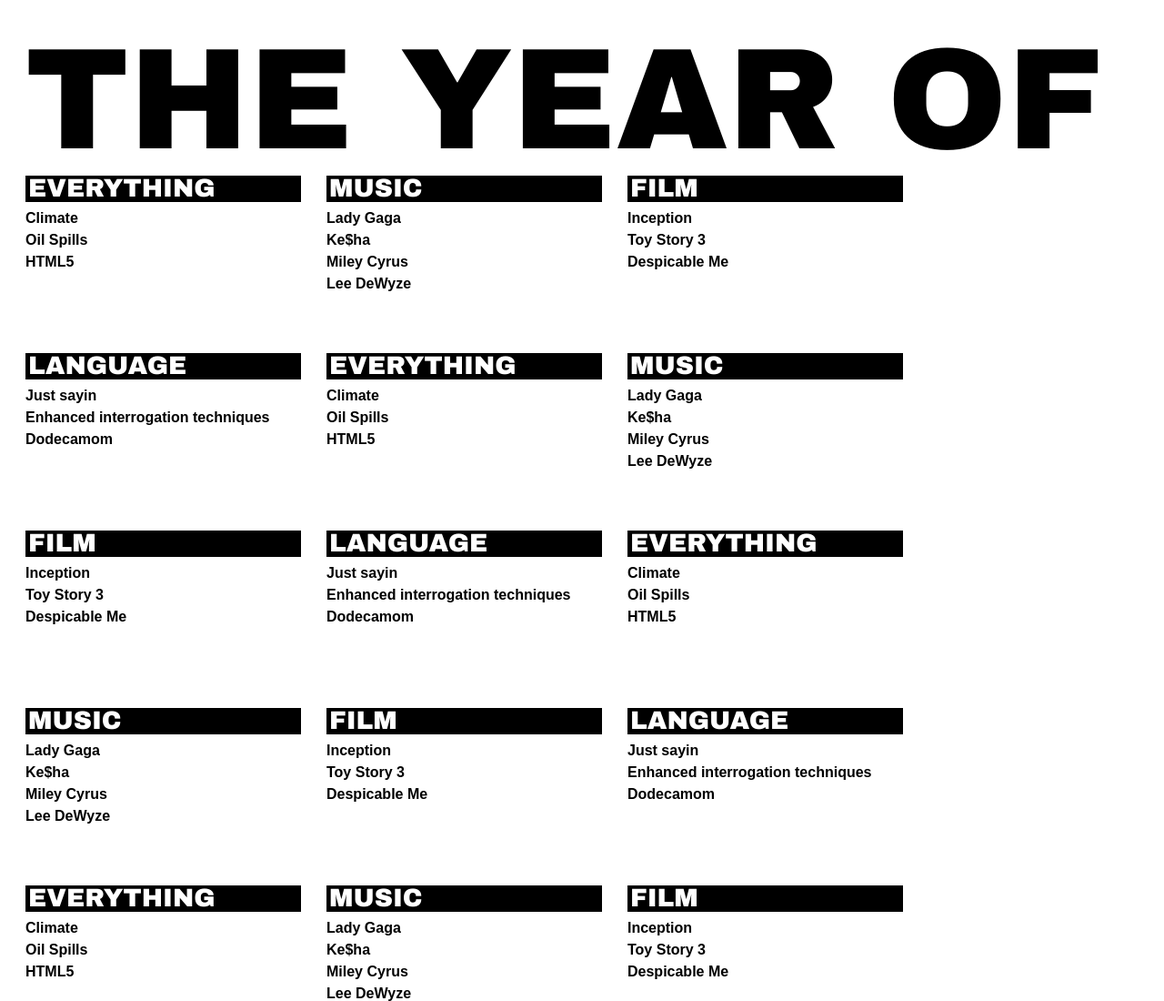
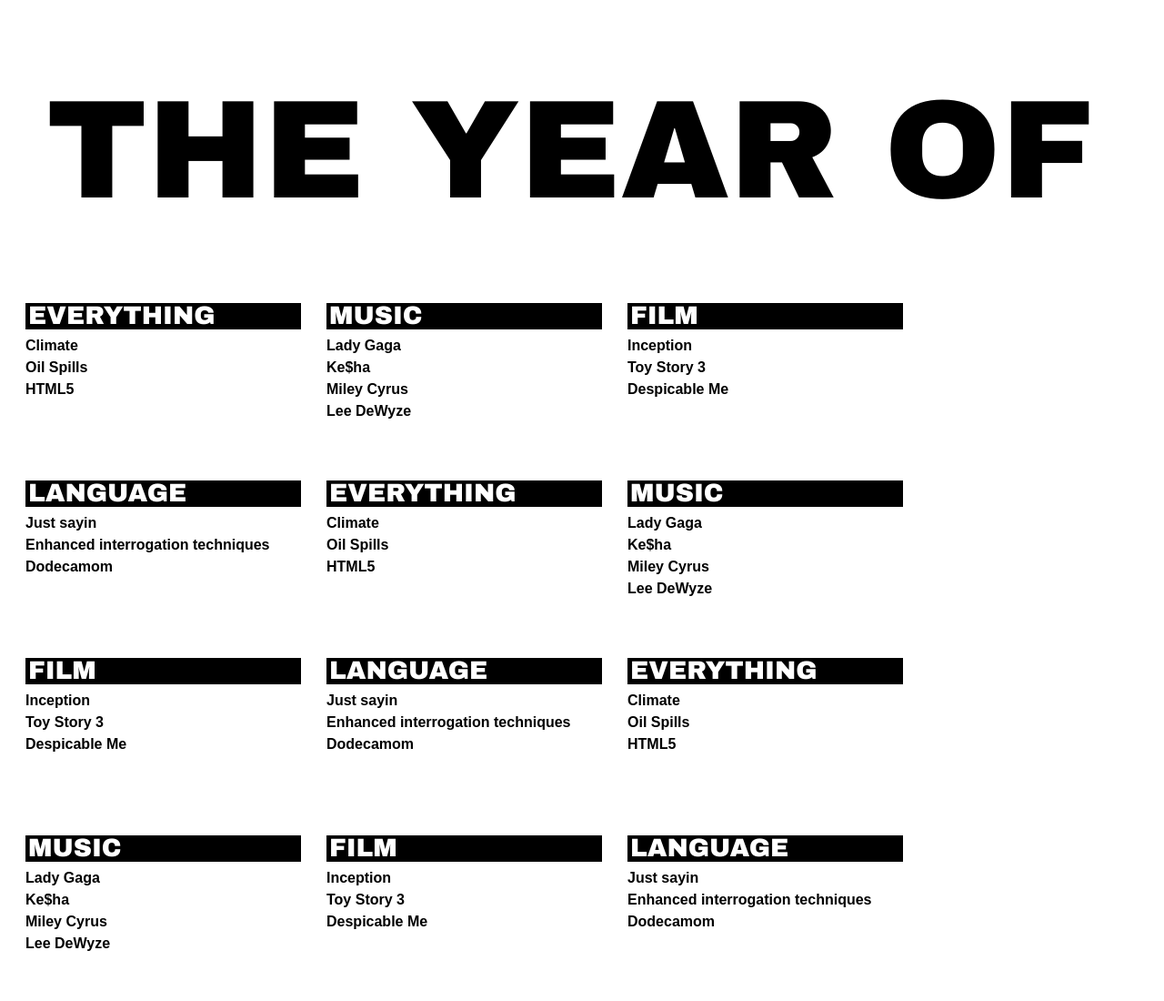
Before and after one commit to jkochis/The-Year-Of, a plain HTML site: page index.html in a window 1280 px wide. Shown: the top 1100 px of the page at 91% size. Drawn offline with Linux system fonts and the light colour scheme.

Commit message:
Update index.html

```diff
--- a/index.html
+++ b/index.html
@@ -65,12 +65,10 @@
 				font: normal 700 16px/24px "Franklin Gothic", Arial, "Helvetica Neue", Helvetica, sans-serif;
 			}
 			h1 {
-				font: normal 500 158px/110px "Franklin Gothic Heavy", "Arial Black", Gadget, sans-serif;
+				font: normal 500 12vw/18vw "Franklin Gothic Heavy", "Arial Black", Gadget, sans-serif;
 				text-transform: uppercase;
-				height: 110px;
-				margin: 55px 0 28px 28px;
+				margin: 4vw;
 				white-space: nowrap;
-				width: 940px;
 			}
 			h2 {
 				background-color: rgb(0,0,0); /* no dk blue */
```
